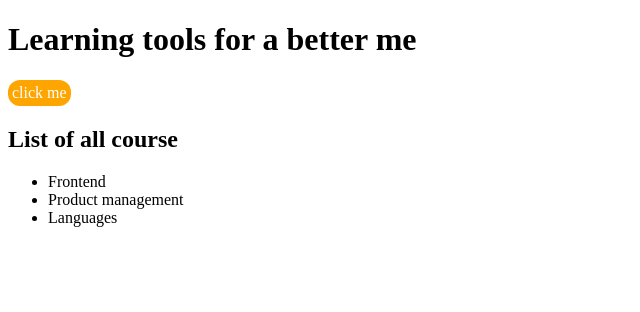
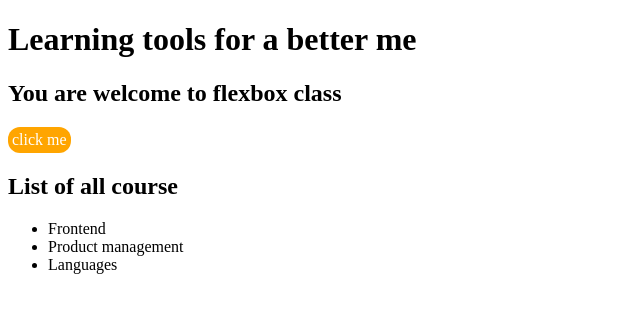
Before and after one commit to ajeigbepaul/react-flexbox, a plain HTML site: page index.html in a window 1280 px wide. Shown: the whole page, without its empty margins (0-640 px from the left). Drawn offline with Linux system fonts and the light colour scheme.

Commit message:
updated index file

```diff
--- a/index.html
+++ b/index.html
@@ -7,6 +7,7 @@
     <!-- HEADER -->
     <div>
       <h1>Learning tools for a better me</h1>
+      <h2>You are welcome to flexbox class</h2>
       <div
         style="
           background-color: orange;
```
